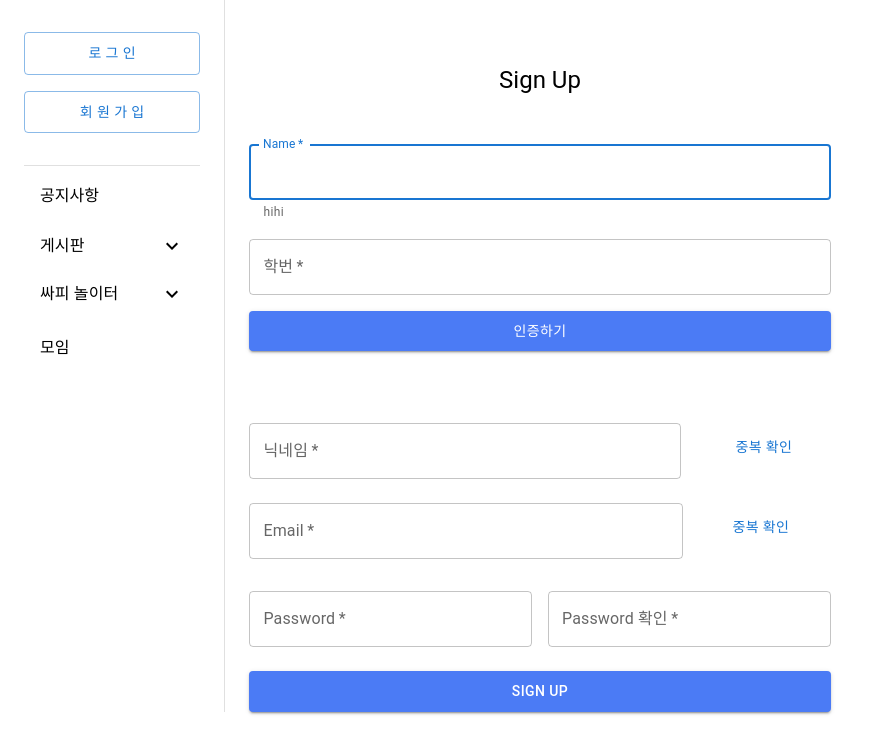
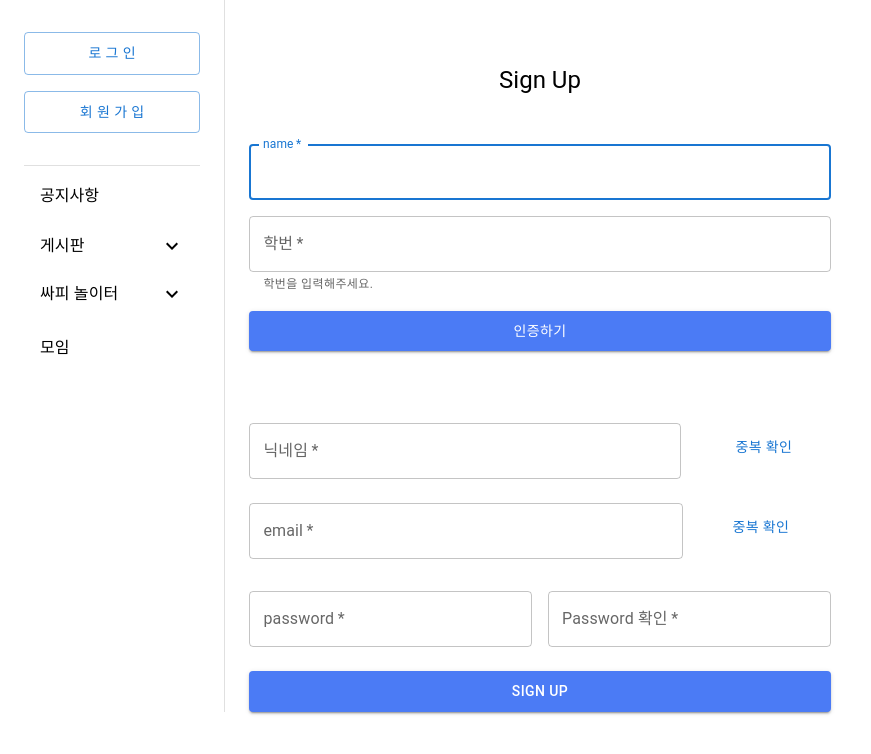
Before and after one commit to Eonyong/ssayeon, a React (Create React App) app in the folder frontend/: page /auth/join in a window 1280 px wide. Shown: the top 754 px of the page, without its empty margins (0-871 px from the left). Built offline with nearby package versions, Linux system fonts and the light colour scheme.

Commit message:
:recycle: refactor: useState 변수 통합

```diff
--- a/frontend/src/components/main/accounts/Signup.js
+++ b/frontend/src/components/main/accounts/Signup.js
@@ -6,36 +6,31 @@ export default function Signup() {
   const API_BASE_URL = process.env.REACT_APP_API_ROOT;
 
   // 변수
-  const [Name, setName] = useState("");
-  const [ClassId, setClassId] = useState("");
-  const [IsClassId, setIsClassId] = useState(false);
-  const [Nickname, setNickname] = useState("");
-  const [IsNickname, setIsNickname] = useState(false);
-  const [Email, setEmail] = useState("");
-  const [IsEmail, setIsEmail] = useState(false);
-  const [Password, setPassword] = useState("");
-  const [ConfirmPasword, setConfirmPasword] = useState("");
+  const [InputValue, setInputValue] = useState({
+    name: '',
+    class_id: '',
+    nickname: '',
+    email: '',
+    password: '',
+    confirmPasword: '',
+  });
+
 
   // Handler 함수
+  const onInputHandler = e => {
+    const { name, value } = e.target;
+    setInputValue({
+      ...InputValue,
+      [ name ]: value,
+    });
+    console.log(VerifyState);
+  };
 
-  const onNameHandler = e => {
-    setName(e.currentTarget.value);
-  };
-  const onClassIdHandler = e => {
-    setClassId(e.currentTarget.value);
-  };
-  const onNicknameHandler = e => {
-    setNickname(e.currentTarget.value);
-  };
-  const onEmailHandler = e => {
-    setEmail(e.currentTarget.value);
-  };
-  const onPasswordHandler = e => {
-    setPassword(e.currentTarget.value);
-  };
-  const onConfirmPasswordHandler = e => {
-    setConfirmPasword(e.currentTarget.value);
-  };
+  const [VerifyState, setVerifyState] = useState({
+    IsClassId: false,
+    IsNickname: false,
+    IsEmail: false,
+  })
 
   // SSAFY 회원정보 확인
   const onIsInClassIdHandler = e => {
@@ -44,11 +39,14 @@ export default function Signup() {
       url: API_BASE_URL + '/auth/verify-user',
       method: 'POST',
       data: {
-        class_id: ClassId,
+        class_id: InputValue.class_id,
       }
     })
     .then(()=>{
-      setIsClassId(true);
+      setVerifyState({
+        ...VerifyState,
+        IsClassId: true,
+      })
     })
     .catch(()=>alert('싸피 학번을 확인해주세요.'))
   }
@@ -60,12 +58,15 @@ export default function Signup() {
       url: API_BASE_URL + '/api/auth/duplicate-nickname',
       method: 'POST',
       data: {
-        nickname: Nickname,
+        nickname: InputValue.nickname,
       }
     })
     .then(res => {
       if (res.status === 200) {
-        setIsNickname(true);
+        setVerifyState({
+          ...VerifyState,
+          IsNickname: true,
+        })
         console.log('닉네임 통과');
       }
     })
@@ -83,16 +84,21 @@ export default function Signup() {
       url: API_BASE_URL + '/api/auth/verify-email',
       method: 'POST',
       data: {
-        email: Email,
+        email: InputValue.email,
       }
     })
     .then(() => {
-      setIsEmail(true);
+      setVerifyState({
+        ...VerifyState,
+        IsEmail: true,
+      })
       console.log('이메일 통과');
     })
     .catch(e => {
       if (e.response.status === 409) {
         alert('이미 존재하는 이메일입니다.');
+      } else {
+        console.log('사용이 불가한 이메일 입니다.');
       }
     })
   };
@@ -101,19 +107,14 @@ export default function Signup() {
   // 회원가입하기 Click 시 함수
   const onSubmitHandler = e => {
     e.preventDefault();
+    console.log();
     axios({
       url: API_BASE_URL + '/api/auth/join',
       method: 'POST',
-      data: {
-        name: Name,
-        nickname: Nickname,
-        email: Email,
-        class_id: ClassId,
-        password: Password,
-      }
+      data: InputValue,
     })
     .then((res)=> {
-      if(IsClassId && IsEmail && IsNickname) {
+      if(VerifyState.IsEmail && VerifyState.IsNickname) {
         alert('회원가입이 완료 되었습니다.');
         console.log(res);
       };
@@ -121,6 +122,8 @@ export default function Signup() {
     .catch(e => {
       if (e.response.status === 409) {
         alert('회원인증을 해주세요\n이메일 중복 확인을 해주세요.\n닉네임 중복 확인을 해주세요.');
+      } else {
+        console.log(e);
       }
     })
   };
@@ -148,16 +151,16 @@ export default function Signup() {
 
             {/* 이름 입력 Field */}
             <TextField
-              id='Name' name="Name" autoComplete="Name" margin='normal'
-              type='text' placeholder="이름" label='Name' value={ Name } onChange={ onNameHandler }
-              fullWidth required autoFocus sx={{ mb: 1 }} helperText='hihi'
+              id='name' name="name" autoComplete="name" margin='normal'
+              type='text' placeholder="이름" label='name' value={ InputValue.name } onChange={ onInputHandler }
+              fullWidth required autoFocus sx={{ mb: 1 }}
             />
 
             {/* 학번 입력 Field */}
             <TextField
-              id="ClassId" name="ClassId" autoComplete='current-classId'
-              type='number' placeholder="0000000" label='학번' value={ ClassId } onChange={ onClassIdHandler }
-              fullWidth required sx={{ mt: 1 }}
+              id="class_id" name="class_id" autoComplete='current-classId'
+              type='number' placeholder="0000000" label='학번' value={ InputValue.class_id } onChange={ onInputHandler }
+              fullWidth required sx={{ mt: 1 }} helperText='학번을 입력해주세요.'
             />
 
             {/* 인증하기 Button Field */}
@@ -190,9 +193,11 @@ export default function Signup() {
             >
               <Grid item xs={9}>
                 <TextField
-                  id='Nickname' name="Nickname" autoComplete="Nickname" margin='normal'
-                  color = { IsNickname ? 'primary' : 'error' }
-                  type='text' placeholder="닉네임" label='닉네임' value={ Nickname } onChange={ onNicknameHandler }
+                  id='nickname' name="nickname" autoComplete="nickname" margin='normal'
+                  color = { VerifyState.IsNickname ? 'primary' : 'error' }
+                  helperText = { VerifyState.IsNickname ? '사용가능한 닉네임 입니다.':'' }
+                  disabled = { VerifyState.IsNickname ? true:false }
+                  type='text' placeholder="닉네임" label='닉네임' value={ InputValue.nickname } onChange={ onInputHandler }
                   fullWidth required
                 />
               </Grid>
@@ -210,9 +215,12 @@ export default function Signup() {
             >
               <Grid item xs={9}>
                 <TextField
-                  id='Email' name="Email" autoComplete="Email" margin='normal'
-                  type='email' placeholder="Email@email.com" label='Email'
-                  value={ Email } onChange={ onEmailHandler } color={ IsEmail ? 'primary' : 'error' }
+                  id='email' name="email" autoComplete="email" margin='normal'
+                  type='email' placeholder="email@email.com" label='email'
+                  value={ InputValue.email } onChange={ onInputHandler }
+                  color={ VerifyState.IsEmail ? 'primary' : 'error' }
+                  helperText = { VerifyState.IsEmail ? '사용가능한 이메일 입니다.':'' }
+                  disabled = { VerifyState.IsEmail ? true:false }
                   fullWidth required sx={{ mb: 1 }}
                 />
               </Grid>
@@ -224,11 +232,11 @@ export default function Signup() {
             </Grid>
 
             {/* 이메일 인증번호 Field */}
-            { IsEmail ?
+            { VerifyState.IsEmail ?
               <TextField
                 id='validation' name="validation" autoComplete="validation"
                 type='password' placeholder="인증번호" label='이메일 인증 확인'
-                fullWidth required sx={{ mb: 1 }}
+                fullWidth sx={{ mb: 1 }}
               />:<></>
             }
 
@@ -240,17 +248,17 @@ export default function Signup() {
             >
               <Grid item xs={12} sm={6} >
                 <TextField
-                  id="Password" name="Password" autoComplete='current-Password'
-                  type='Password' placeholder="패스워드를 입력해주세요" label='Password'
-                  value={ Password } onChange={ onPasswordHandler }
+                  id="password" name="password" autoComplete='current-password'
+                  type='password' placeholder="패스워드를 입력해주세요" label='password'
+                  value={ InputValue.password } onChange={ onInputHandler }
                   fullWidth required
                   />
               </Grid>
               <Grid item xs={12} sm={6}>
                 <TextField
-                  id="ConfirmPasword" name="ConfirmPasword" autoComplete='current-passwordConfirm'
+                  id="confirmPasword" name="confirmPasword" autoComplete='current-passwordConfirm'
                   type='password' placeholder="패스워드를 입력해주세요" label='Password 확인'
-                  value={ ConfirmPasword } onChange={ onConfirmPasswordHandler }
+                  value={ InputValue.confirmPasword } onChange={ onInputHandler }
                   fullWidth required
                   />
               </Grid>
```
